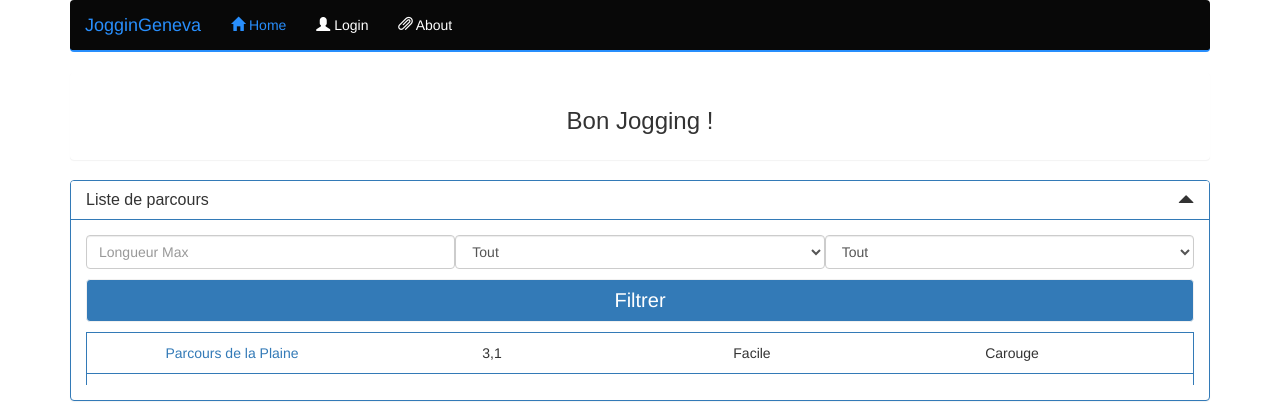
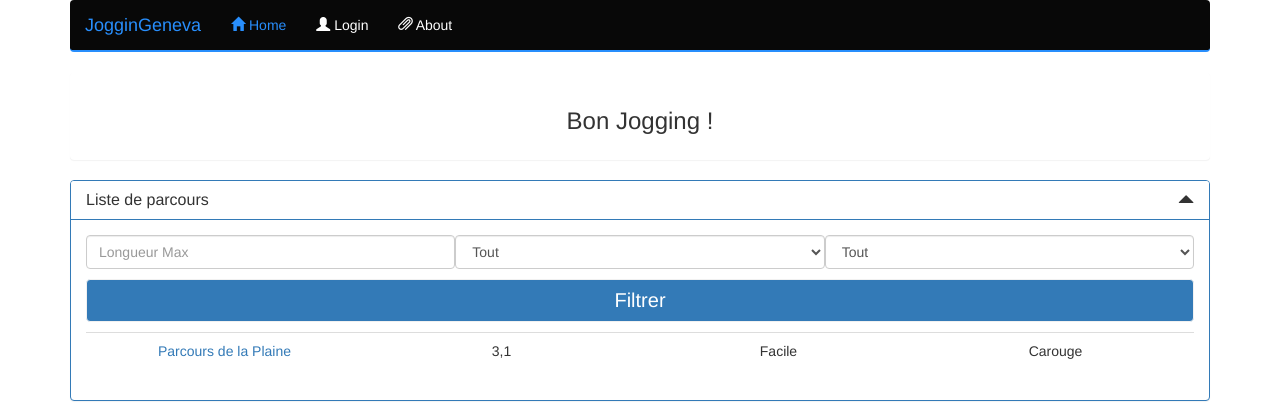
Before and after one commit to Oxygene2o3/jogginGeneva, a PHP site: page / in a window 1280 px wide. Shown: the top 415 px of the page. Run offline with PHP 8.4, Linux system fonts and the light colour scheme; data comes from the database, SQL or seed files in the repository; some libraries are stand-ins or nearby versions; some web fonts are replaced.

Commit message:
index et profil et beaucoup de style sans oublier les quelque nouvelle fonction php

```diff
--- a/css/style.css
+++ b/css/style.css
@@ -129,6 +129,11 @@
     color: red;
 }
 
+#black
+{
+    color: black;
+}
+
 #divName{
     float: left;
 }
@@ -144,20 +149,20 @@
   font-size: 20px;
 }
 
-@font-face { /* Définition d'une nouvelle police nommée LearningCurveProRegular */
-    font-family: 'LearningCurveProRegular';
-    src: url('LearningCurve_OT-webfont.eot');
-    src: url('LearningCurve_OT-webfont.eot?#iefix') format('embedded-opentype'),
-         url('LearningCurve_OT-webfont.woff') format('woff'),
-         url('LearningCurve_OT-webfont.ttf') format('truetype'),
-         url('LearningCurve_OT-webfont.svg#LearningCurveProRegular') format('svg');
-}
-
-h3 /* Utilisation de la police qu'on vient de définir sur les titres */
-{
-    font-family: 'LearningCurveProRegular', Arial, serif;
-}
 .panel-body {
   padding: 15px;
   text-align: center;
 }
+
+.footer{
+    text-align: center;
+}
+
+.table {
+  width: 100%;
+  max-width: 100%;
+  margin-bottom: 20px;
+  border-collapse: separate;
+  text-align: center;
+  table-layout: fixed;
+}
--- a/index.php
+++ b/index.php
@@ -88,12 +88,10 @@ if (isset($_GET['idParcours'])) {
                             </div>
                         </form>
                         <?php showCourses($difficulte, $longueur, $idQuartier) ?>
-                        <div id="fleche">
-
-                        </div>
                     </ul>
                 </div>
             </div>
+
             <!-- MAP -->
             <div id="Map">
                 <p>Veuillez patienter pendant le chargement de la carte...</p>
@@ -102,7 +100,7 @@ if (isset($_GET['idParcours'])) {
             <!-- FOOTER -->
             <footer>
                 <p class="pull-right"><a href="#">&#x23CF;</a></p>
-                <p>&copy; Marlon P.R. & Fabio D.B. & Alex A. & Damiano R. </p>
+                <p class="footer">&copy; Marlon P.R. & Fabio D.B. & Alex A. & Damiano R. </p>
             </footer>
         </div>
 
@@ -122,14 +120,16 @@ if (isset($_GET['idParcours'])) {
                 $(this).parent(".panel").find(".panel-body").first().slideToggle();
             });
 
-             function test(){
-                 var tempo = window.innerWidth;
-
-                 if(tempo <= 545)
-                 {
-                     alert("OK");
-                 }
-             }
+//             function test(){
+//                 var tempo = window.innerWidth;
+//
+//                 if(tempo <= 545)
+//                 {
+//                     alert("OK");
+//                 }
+//             }
+        </script>
+<!--        <script>
             // DAMIANO
             <?php if(isset($_REQUEST['idParcours'])){?>
                 var liste_des_points=[
@@ -146,6 +146,6 @@ if (isset($_GET['idParcours'])) {
                   i++;
                 }
             <?php }?>
-        </script>
+        </script>-->
     </body>
 </html>
--- a/profil.php
+++ b/profil.php
@@ -79,7 +79,7 @@ if (isset($_REQUEST["parcoursId"])){
             div.innerHTML = "";
             switch (Choice) {
                 case "Detail":
-                    Contenu = Choice;
+                    Contenu = '<?php echo '<p><h4>Binvenue sur votre page personelle monsieur/madame </h4>' . $_SESSION["user"]["NomUtilisateur"] ?></p>';
                     div.innerHTML = Contenu;
                     break;
                 case "Favoris":
```
Also changed, not shown: application.php (+57 -52 lines).
